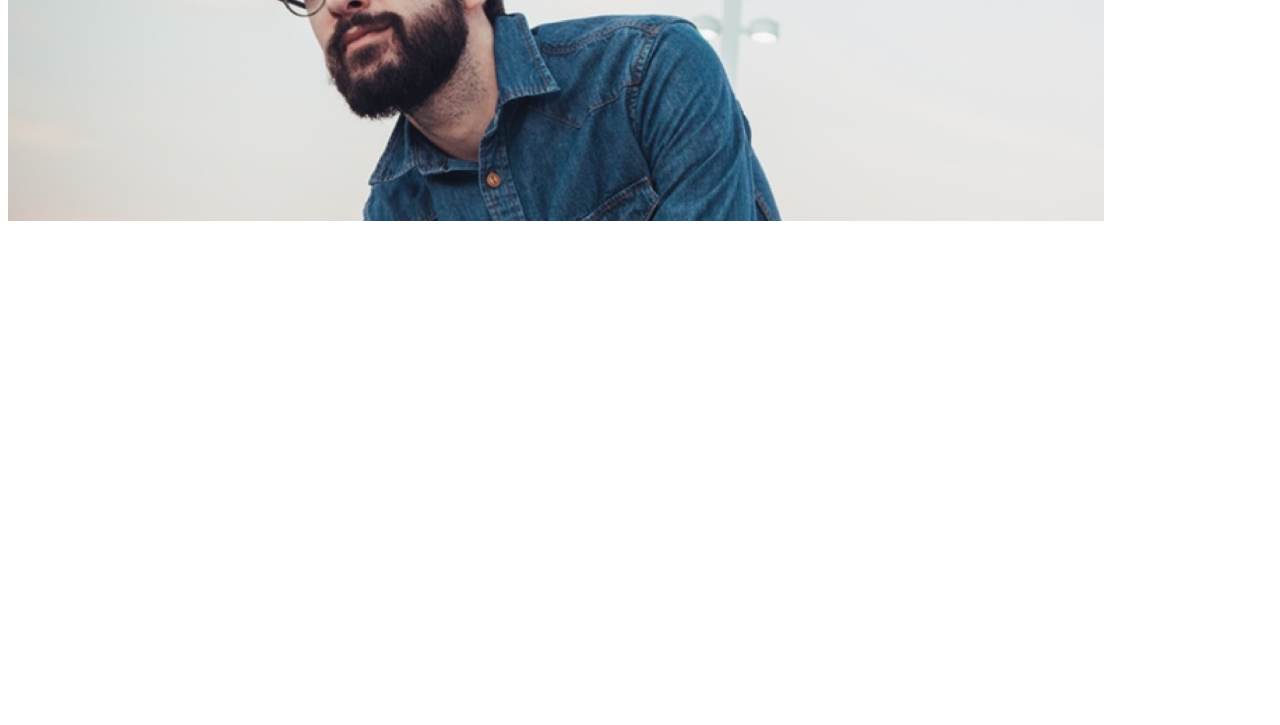
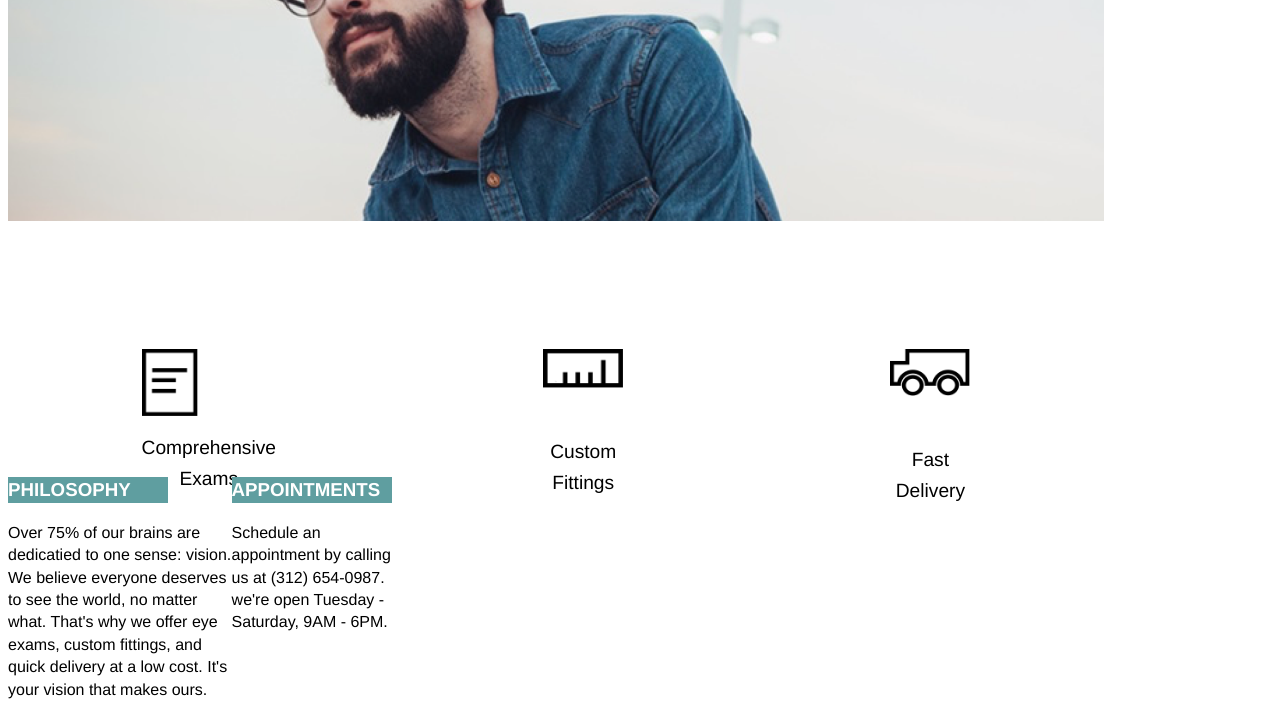
Before and after one commit to kkinloch/TortoiseshellOptics, a plain HTML site: page index.html in a window 1280 px wide. Shown: the part 267-992 px from the top of the page. Before the commit the page ends 800 px from the top, so only its background shows below. Drawn offline with Linux system fonts and the light colour scheme.

Commit message:
Add services section.

```diff
--- a/css/index.css
+++ b/css/index.css
@@ -6,6 +6,7 @@ body {
   width: 1096px;
 }
 header {
+  /*Make flex, fixed position, & z-index, so can overlay the background image*/
   display: flex;
   background-color: cadetblue;
   color: white;
@@ -39,6 +40,7 @@ header li a {
   color: white;
 }
 .main {
+  /*Position releative to push behind header.*/
   display: flex;
   background-image: url("../resources/images/glasses-bg.png");
   background-repeat: no-repeat;
@@ -52,13 +54,72 @@ header li a {
   margin-top: 10rem;
   left: 50%;
   height: 6rem;
-  width: 31rem;
+  width: 32rem;
   background-color: white;
 }
 .main_text p {
-  margin: 1.5 5.0 1.5 5.0rem;
+  margin-left: 5rem;
+  margin-right: 5rem;
+  margin-top: 1.5rem;
+  margin-bottom: 1.5rem;
   text-transform: uppercase;
-  font-size: 2rem;
+  font-size: 1.75rem;
   font-weight: bold;
   line-height: 1.2;
 }
+.services {
+  display: flex;
+  margin-top: 5rem;
+  height: 8rem;
+  justify-content: space-around;
+}
+.services .exam img {
+  margin-top: 3rem;
+  width: 3.5rem;
+}
+.services .fit img {
+  margin-top: 3rem;
+  margin-bottom: 2rem;
+  width: 5rem;
+}
+.services .delivery img {
+  margin-top: 3rem;
+  margin-bottom: 2rem;
+  width: 5rem;
+}
+.exam p {
+  font-size: 1.2rem;
+  line-height: .75rem;
+  text-align: center;
+}
+.fit p {
+  font-size: 1.2rem;
+  line-height: .75rem;
+  text-align: center;
+}
+.delivery p {
+  font-size: 1.2rem;
+  line-height: .75rem;
+  text-align: center;
+}
+.vision {
+  display: flex;
+  width: 35%;
+  justify-content: space-around;
+}
+.vision .philosophy h3 {
+  margin-top: 3rem;
+  width: 10rem;
+  background-color: cadetblue;
+  color: white;
+  font-weight: bold;
+  text-transform: uppercase;
+}
+.vision .appointments h3 {
+  margin-top: 3rem;
+  width: 10rem;
+  background-color: cadetblue;
+  color: white;
+  font-weight: bold;
+  text-transform: uppercase;
+}
--- a/index.html
+++ b/index.html
@@ -26,8 +26,31 @@
         </div>
       </div>
       <div class="services">
+        <div class="exam">
+          <img src="./resources/images/paper-icon.png" alt="not supported" />
+          <p>Comprehensive</p>
+          <p>Exams</p>
+        </div>
+        <div class="fit">
+          <img src="./resources/images/ruler-icon.png" alt="not supported" />
+          <p>Custom</p>
+          <p>Fittings</p>
+        </div>
+        <div class="delivery">
+          <img src="./resources/images/truck-icon.png" alt="not supported" />
+          <p>Fast</p>
+          <p>Delivery</p>
+        </div>
       </div>
-      <div class="appointment">
+      <div class="vision">
+        <div class="philosophy">
+          <h3>philosophy</h3>
+          <p>Over 75% of our brains are dedicatied to one sense: vision. We believe everyone deserves to see the world, no matter what. That's why we offer eye exams, custom fittings, and quick delivery at a low cost. It's your vision that makes ours.</p>
+        </div>
+        <div class="appointments">
+          <h3>appointments</h3>
+          <p>Schedule an appointment by calling us at (312) 654-0987. we're open Tuesday - Saturday, 9AM - 6PM.</p>
+        </div>
       </div>
       <footer>
       </footer>
```
